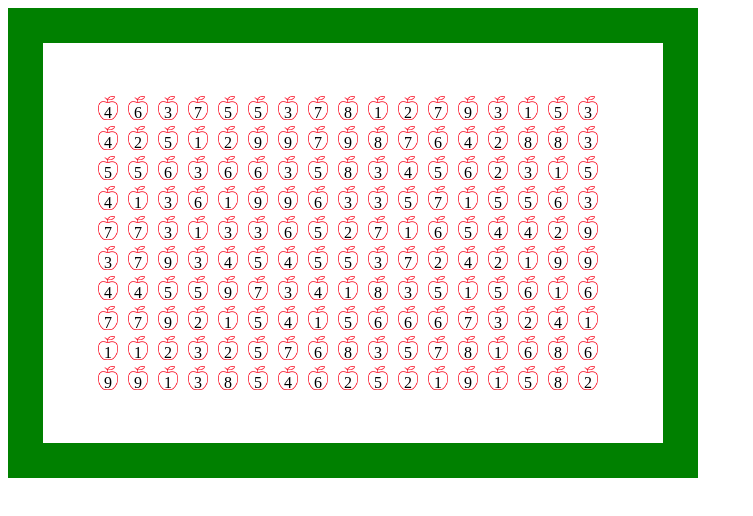
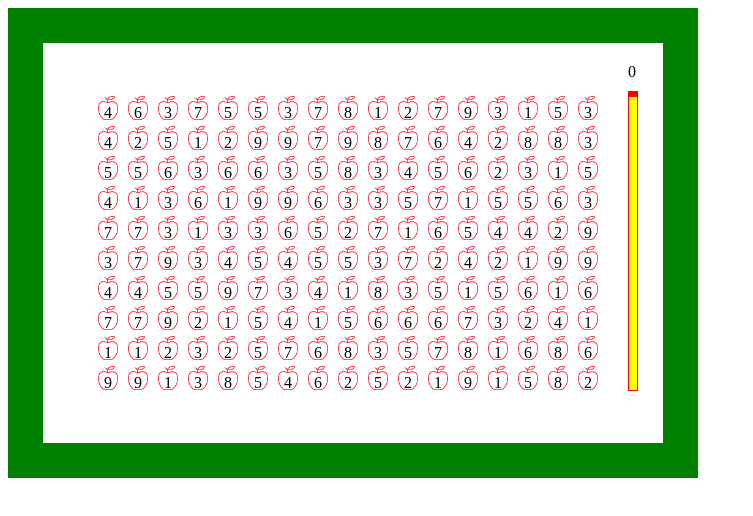
Before and after one commit to sgkim126/fruit_box, a website with bundled scripts: page public/index.html in a window 1280 px wide. Both pictures are taken after a click on the button "Start". Shown: the whole page, without its empty margins (0-753 px from the left). Built offline with nearby package versions, Linux system fonts and the light colour scheme.

Commit message:
Add timer

```diff
--- a/public/styles/box.css
+++ b/public/styles/box.css
@@ -83,3 +83,38 @@
   top: 0;
   left: 0;
 }
+
+#hud {
+  display: flex;
+  height: 90%;
+  gap: 10px;
+  flex-direction: column;
+}
+#hud > div {
+  width: 100%;
+}
+#timer {
+  flex-grow: 1;
+}
+#timer > div {
+  width: 10px;
+  height: 300px;
+  background-color: red;
+  align-content: flex-end;
+}
+#timer > div > div {
+  width: calc(100% - 2px);
+  height: calc(100% - 2px);
+  margin: 1px;
+  background-color: yellow;
+  animation: timer 120s linear forwards;
+}
+
+@keyframes timer {
+  from {
+    height: 100%;
+  }
+  to {
+    height: 0;
+  }
+}
--- a/src/index.ts
+++ b/src/index.ts
@@ -21,6 +21,20 @@ function draw_game(main: HTMLDivElement) {
 
     const left = document.createElement("div");
     const right = document.createElement("div");
+    right.id = "hud";
+    const score = document.createElement("div");
+    score.id = "score"
+    const timer = document.createElement("div");
+    score.innerText = "0";
+    timer.id = "timer"
+    const bar = document.createElement("div");
+    const inner_bar = document.createElement("div");
+    inner_bar.addEventListener("animationend", () => {
+        alert("game end");
+    });
+    bar.appendChild(inner_bar);
+    timer.appendChild(bar);
+    right.append(score, timer);
 
     const box = document.createElement("div");
     box.id = "box";
```
